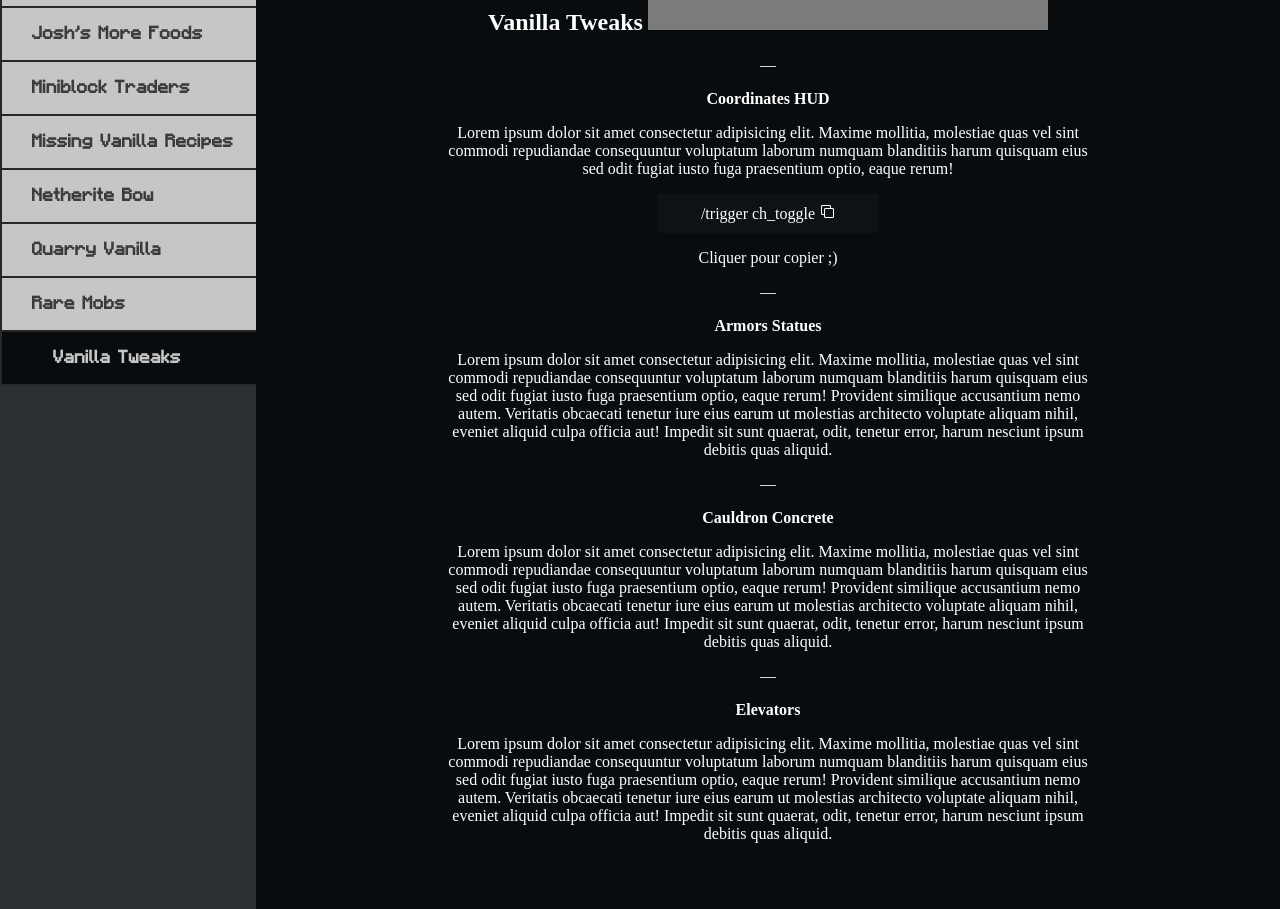
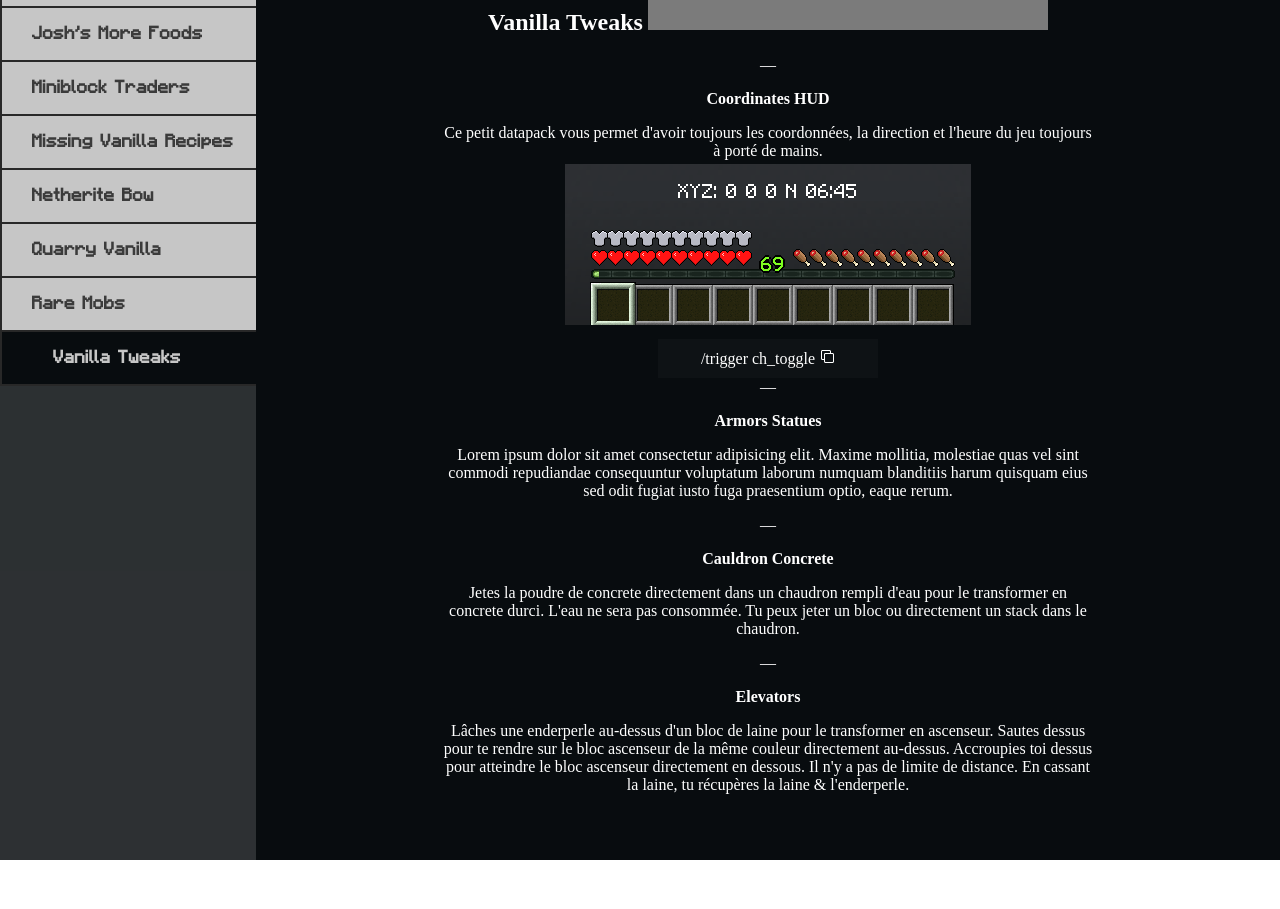
Before and after one commit to Nekall/Silverfish-Space, a React (Create React App) app: page /datapacks/vanilla-tweaks in a window 1280 px wide. Shown: the part 700-1609 px from the top of the page. After the commit the page ends 1560 px from the top, so only its background shows below. Built offline with nearby package versions, Linux system fonts and the light colour scheme; grey boxes are pictures that could not be loaded; a web font is replaced by a local one.

Commit message:
docs: add some content

```diff
--- a/src/pages/VanillaTweaks/index.jsx
+++ b/src/pages/VanillaTweaks/index.jsx
@@ -1,8 +1,29 @@
+import React, { useState } from 'react';
 import SubNavbar from 'components/SubNavbar';
 import link from '../../assets/images/link.svg';
 import copy from '../../assets/images/copy.svg';
+import hudposition from '../../assets/images/VanillaTweaks/hudposition.png';
 
 const VanillaTweaks = () => {
+
+  let [x, setX] = useState(0);
+  let [y, setY] = useState(0);
+  let [z, setZ] = useState(0);
+  let [hours, setHours] = useState("06:45")
+  let [direction, setDirection] = useState("N")
+
+  let handleMousemove = (event) => {
+  setX(event.x);
+  setY(~~(event.x/12));
+  setZ(event.y);
+  if(event.y < 500){
+    setDirection("N")
+  }else{
+    setDirection("S")
+  }
+};
+
+  document.addEventListener('mousemove', handleMousemove);
 
   function copyCmd(){
     if(navigator.clipboard){
@@ -22,46 +43,33 @@
       <h2><a target="_blank" rel="noreferrer" href="https://vanillatweaks.net/">Vanilla Tweaks<img className="link" src={link} alt="lien" /></a></h2>
       ―
       <p className="bold">Coordinates HUD</p>
-      <p>
-        Lorem ipsum dolor sit amet consectetur adipisicing elit. Maxime mollitia,
-        molestiae quas vel sint commodi repudiandae consequuntur voluptatum laborum
-        numquam blanditiis harum quisquam eius sed odit fugiat iusto fuga praesentium
-        optio, eaque rerum!
-      </p>
+      <p>Ce petit datapack vous permet d'avoir toujours les coordonnées, la direction et l'heure du jeu toujours à porté de mains.</p>
+      <div>
+        <p className="hudposition">XYZ: <span className="x">{x}</span>  <span className="y">{y}</span>  <span className="z">{z}</span>       <span className="dir">{direction}</span>                      <span className="hours">{hours}</span></p>
+        <img className="hudpos-img" src={hudposition} alt="hudposition" />
+      </div>
       <div className="copy-hud-cmd" onClick={() => copyCmd()}>/trigger ch_toggle<img className="link" src={copy} alt="copie commande" /></div>
-      <p>Cliquer pour copier ;)</p>
       ―
       <p className="bold">Armors Statues</p>
       <p>
         Lorem ipsum dolor sit amet consectetur adipisicing elit. Maxime mollitia,
         molestiae quas vel sint commodi repudiandae consequuntur voluptatum laborum
         numquam blanditiis harum quisquam eius sed odit fugiat iusto fuga praesentium
-        optio, eaque rerum! Provident similique accusantium nemo autem. Veritatis
-        obcaecati tenetur iure eius earum ut molestias architecto voluptate aliquam
-        nihil, eveniet aliquid culpa officia aut! Impedit sit sunt quaerat, odit,
-        tenetur error, harum nesciunt ipsum debitis quas aliquid.
+        optio, eaque rerum.
       </p>
       ―
       <p className="bold">Cauldron Concrete</p>
       <p>
-        Lorem ipsum dolor sit amet consectetur adipisicing elit. Maxime mollitia,
-        molestiae quas vel sint commodi repudiandae consequuntur voluptatum laborum
-        numquam blanditiis harum quisquam eius sed odit fugiat iusto fuga praesentium
-        optio, eaque rerum! Provident similique accusantium nemo autem. Veritatis
-        obcaecati tenetur iure eius earum ut molestias architecto voluptate aliquam
-        nihil, eveniet aliquid culpa officia aut! Impedit sit sunt quaerat, odit,
-        tenetur error, harum nesciunt ipsum debitis quas aliquid.
+        Jetes la poudre de concrete directement dans un chaudron rempli d'eau pour le transformer en concrete durci.
+        L'eau ne sera pas consommée. Tu peux jeter un bloc ou directement un stack dans le chaudron.
       </p>
       ―
       <p className="bold">Elevators</p>
       <p>
-        Lorem ipsum dolor sit amet consectetur adipisicing elit. Maxime mollitia,
-        molestiae quas vel sint commodi repudiandae consequuntur voluptatum laborum
-        numquam blanditiis harum quisquam eius sed odit fugiat iusto fuga praesentium
-        optio, eaque rerum! Provident similique accusantium nemo autem. Veritatis
-        obcaecati tenetur iure eius earum ut molestias architecto voluptate aliquam
-        nihil, eveniet aliquid culpa officia aut! Impedit sit sunt quaerat, odit,
-        tenetur error, harum nesciunt ipsum debitis quas aliquid.
+        Lâches une enderperle au-dessus d'un bloc de laine pour le transformer en ascenseur.
+        Sautes dessus pour te rendre sur le bloc ascenseur de la même couleur directement au-dessus.
+        Accroupies toi dessus pour atteindre le bloc ascenseur directement en dessous.
+        Il n'y a pas de limite de distance. En cassant la laine, tu récupères la laine & l'enderperle.
       </p>
     </div>
   </div>
--- a/src/style/main.scss
+++ b/src/style/main.scss
@@ -261,6 +261,17 @@
   height: 100vh;
 }
 
+.hudposition{
+  font-family: "MinecraftRegular";
+  font-size: 20px;
+  margin-bottom: -50px;
+  position: relative
+}
+
+.hudpos-img{
+
+}
+
 //######### Floating Effect ############
 .floating {
     animation-name: floating;
```
Also changed, not shown: src/assets/images/VanillaTweaks/hudposition.png (added).
